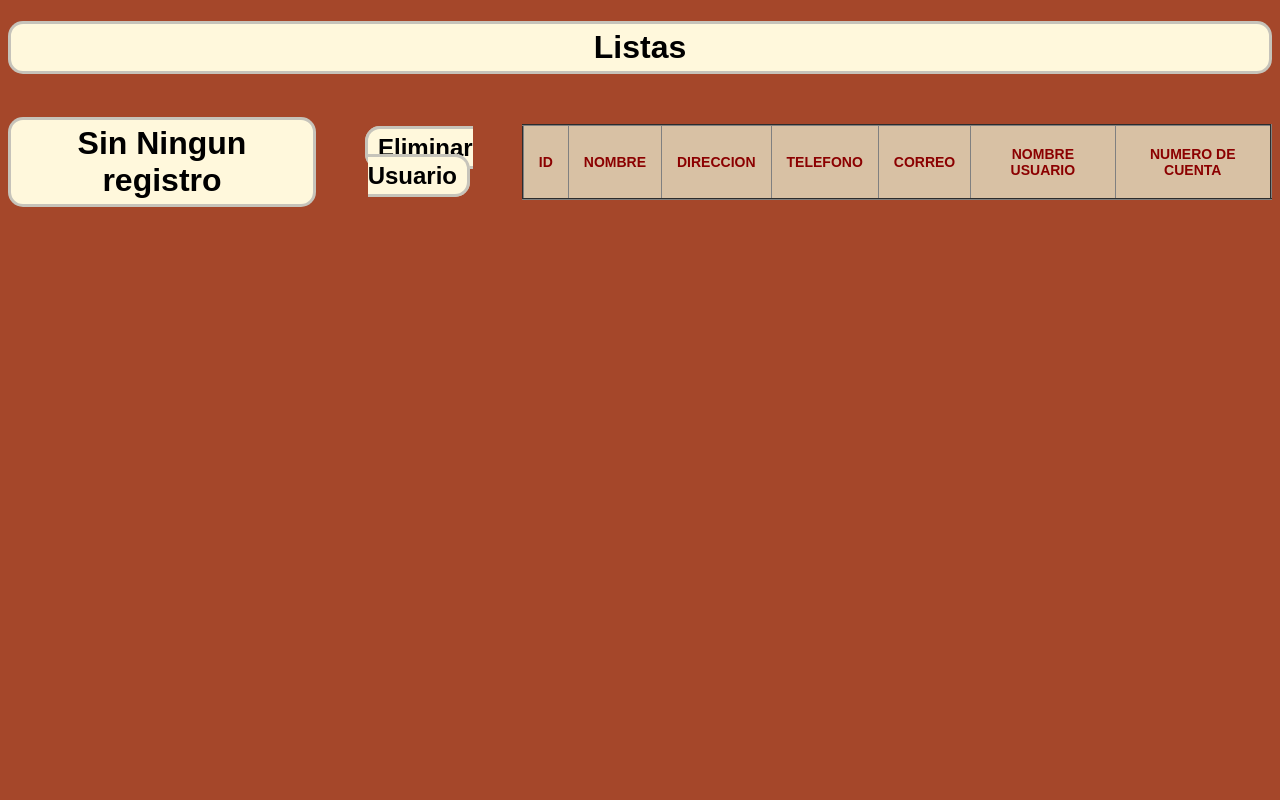
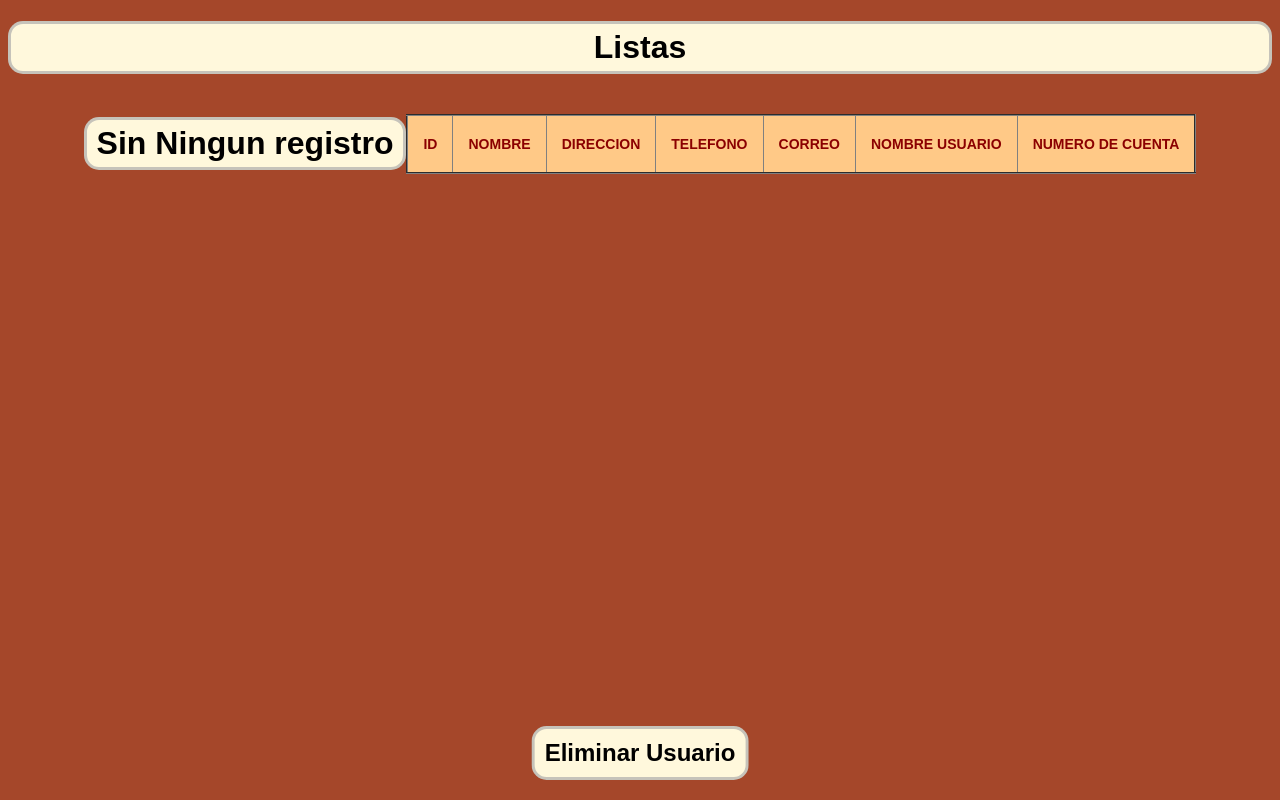
Before and after one commit to EmilianoCruz/ProyectoWeb, a PHP site: page /lectura.php in a window 1280 px wide. Run offline with PHP 8.4, Linux system fonts and the light colour scheme; data that the repository does not hold is empty.

Commit message:
Proyecto Final

```diff
--- a/EliminarUsuario.php
+++ b/EliminarUsuario.php
@@ -12,7 +12,7 @@
 <body>
     <h1 style=" text-align: center;" >Elimina Usuario</h1>
     <form class='formulario' method="POST" action="deleteUsuario.php">
-
+        <label for="numero">N° de cuenta:</label><br>
         <input  type="text" name="no_cuenta" placeholder="Numero de Cuenta" class="tamaño" />
         <br><br>
         <button type="submit" class='raise'>Eliminar usuario</button>
--- a/conexion.php
+++ b/conexion.php
@@ -1,8 +1,8 @@
 <?php
-$host_db = "localhost:3306";
-$user_db = "root";
-$pass_db = "135796248";
-$db_name = "asistencia";
+$host_db = "sql313.infinityfree.com";
+$user_db = "if0_35204113";
+$pass_db = "cAFysVsPgT6JCz";
+$db_name = "if0_35204113_asistencia";
 $tbl_name = "usuarios";
 
 $conexion = new mysqli($host_db, $user_db, $pass_db, $db_name);
--- a/estilos.css
+++ b/estilos.css
@@ -145,7 +145,7 @@ th {
     padding: 20px 15px ;
     font-weight: 700;
     text-transform: uppercase;
-    background-color: rgb(216, 193, 164);
+    background-color: rgb(255, 201, 135);
 }
 
 td {
--- a/lectura.php
+++ b/lectura.php
@@ -47,12 +47,11 @@ mysqli_set_charset($conexion,'utf8');
         }
         echo "</table>";
     } else {
-        echo "<br><br><h1 class='sin-registro'>Sin Ningun registro</h1>";
+        echo "<h1 class='sin-registro'>Sin Ningun registro</h1>";
     }
     ?>
 </div>
-    <br><br>
-    <h2><a href='EliminarUsuario.php' class='opciones'>Eliminar Usuario</a> </h2>
+    <h2><a href='EliminarUsuario.php' class='eliminar'>Eliminar Usuario</a> </h2>
 
 </body>
 </html>
```
